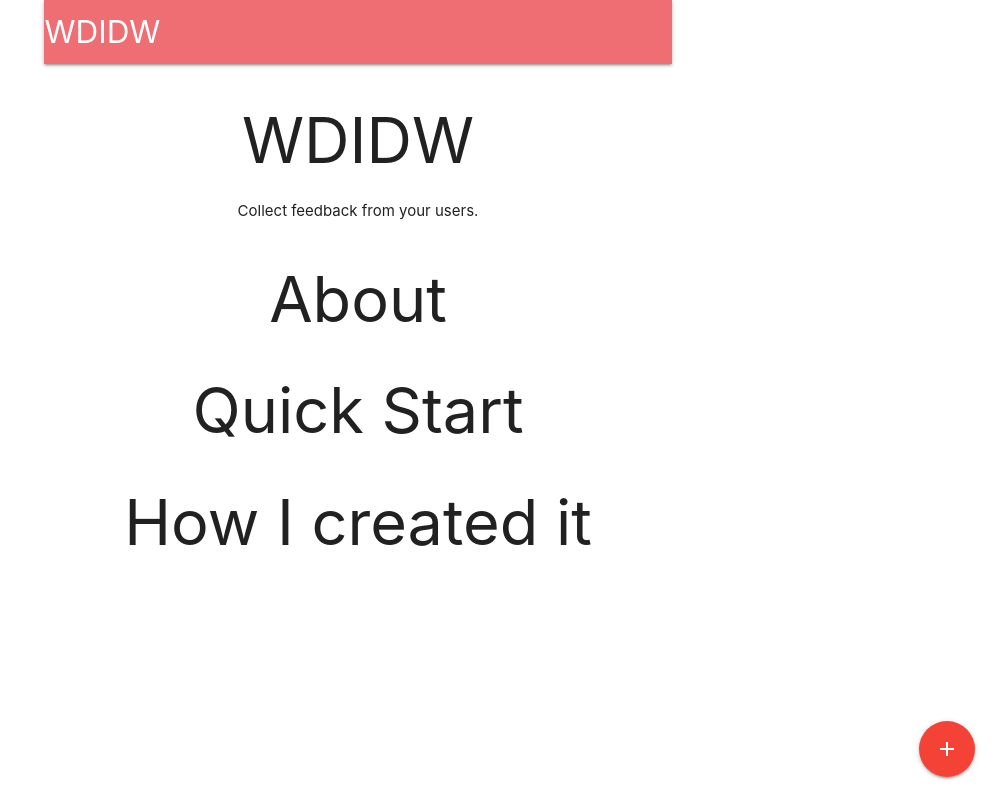
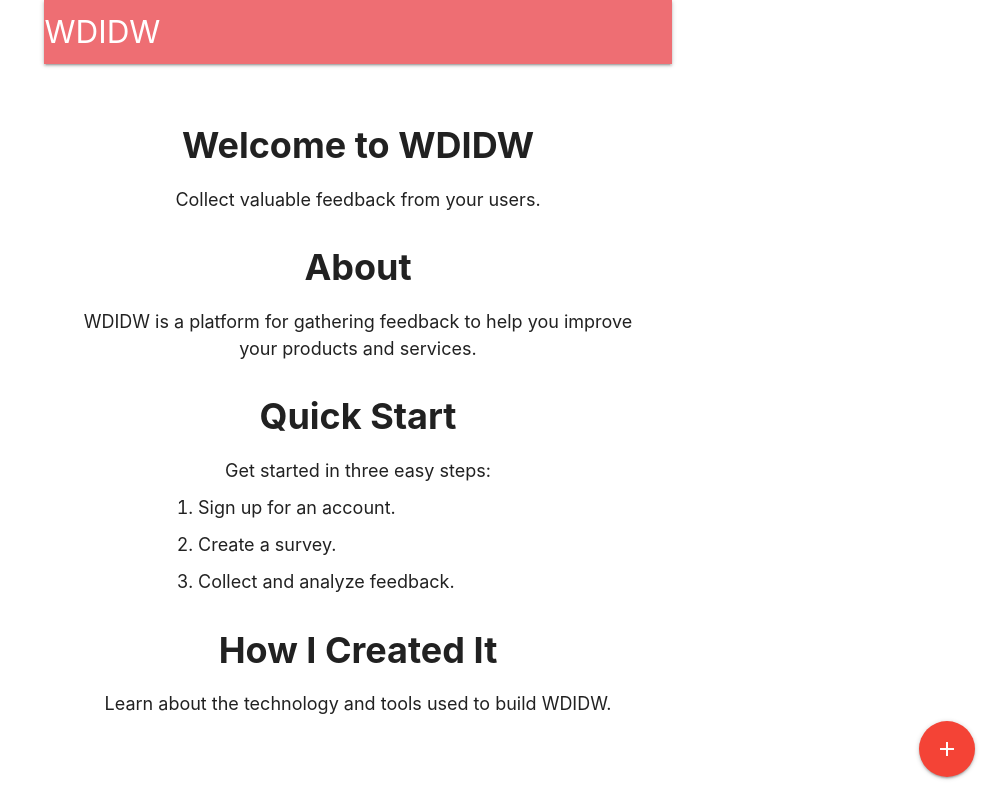
Before and after one commit to ueharaneal/What-Did-I-Do-Wrong-Survey-Application, a React (Create React App) app in the folder client/: page / in a window 1280 px wide. Shown: the whole page, without its empty margins (282-1280 px from the left). Built offline with nearby package versions, Linux system fonts and the light colour scheme; no server answers.

Commit message:
added Styling

```diff
--- a/client/src/components/Landing.js
+++ b/client/src/components/Landing.js
@@ -1,22 +1,50 @@
 import React from 'react';
 import { Link } from 'react-router-dom'
 
-const Landing =() =>{
-    return(
-        <div style ={{ textAlign: 'center'}}>
-            <h1>WDIDW</h1>
-            <p>Collect feedback from your users. </p>
-            <h1>About</h1>
-            <h1>Quick Start</h1>
-            <h1>How I created it</h1>
-            <div className="fixed-action-btn">
-                <Link to="/surveys/new" className="btn-floating btn-large red">
-                    <i className="material-icons">add</i>
-                </Link>
-            </div>
+const Landing = () => {
+    const containerStyle = {
+      textAlign: 'center',
+      padding: '20px',
+    };
+
+    const headingStyle = {
+      fontSize: '36px',
+      fontWeight: 'bold',
+      marginBottom: '20px',
+    };
+
+    const paragraphStyle = {
+      fontSize: '18px',
+      lineHeight: '1.5',
+      marginBottom: '10px',
+    };
+
+    return (
+      <div style={containerStyle}>
+        <h1 style={headingStyle}>Welcome to WDIDW</h1>
+        <p style={paragraphStyle}>Collect valuable feedback from your users.</p>
+        <h2 style={headingStyle}>About</h2>
+        <p style={paragraphStyle}>
+          WDIDW is a platform for gathering feedback to help you improve your products and services.
+        </p>
+        <h2 style={headingStyle}>Quick Start</h2>
+        <p style={paragraphStyle}>Get started in three easy steps:</p>
+        <ol style={{ textAlign: 'left', margin: '0 auto', maxWidth: '400px' }}>
+          <li style={paragraphStyle}>Sign up for an account.</li>
+          <li style={paragraphStyle}>Create a survey.</li>
+          <li style={paragraphStyle}>Collect and analyze feedback.</li>
+        </ol>
+        <h2 style={headingStyle}>How I Created It</h2>
+        <p style={paragraphStyle}>
+          Learn about the technology and tools used to build WDIDW.
+        </p>
+        <div className="fixed-action-btn">
+          <Link to="/surveys/new" className="btn-floating btn-large red">
+            <i className="material-icons">add</i>
+          </Link>
         </div>
-
-    )
-}
+      </div>
+    );
+  };
 
 export default Landing;
```
